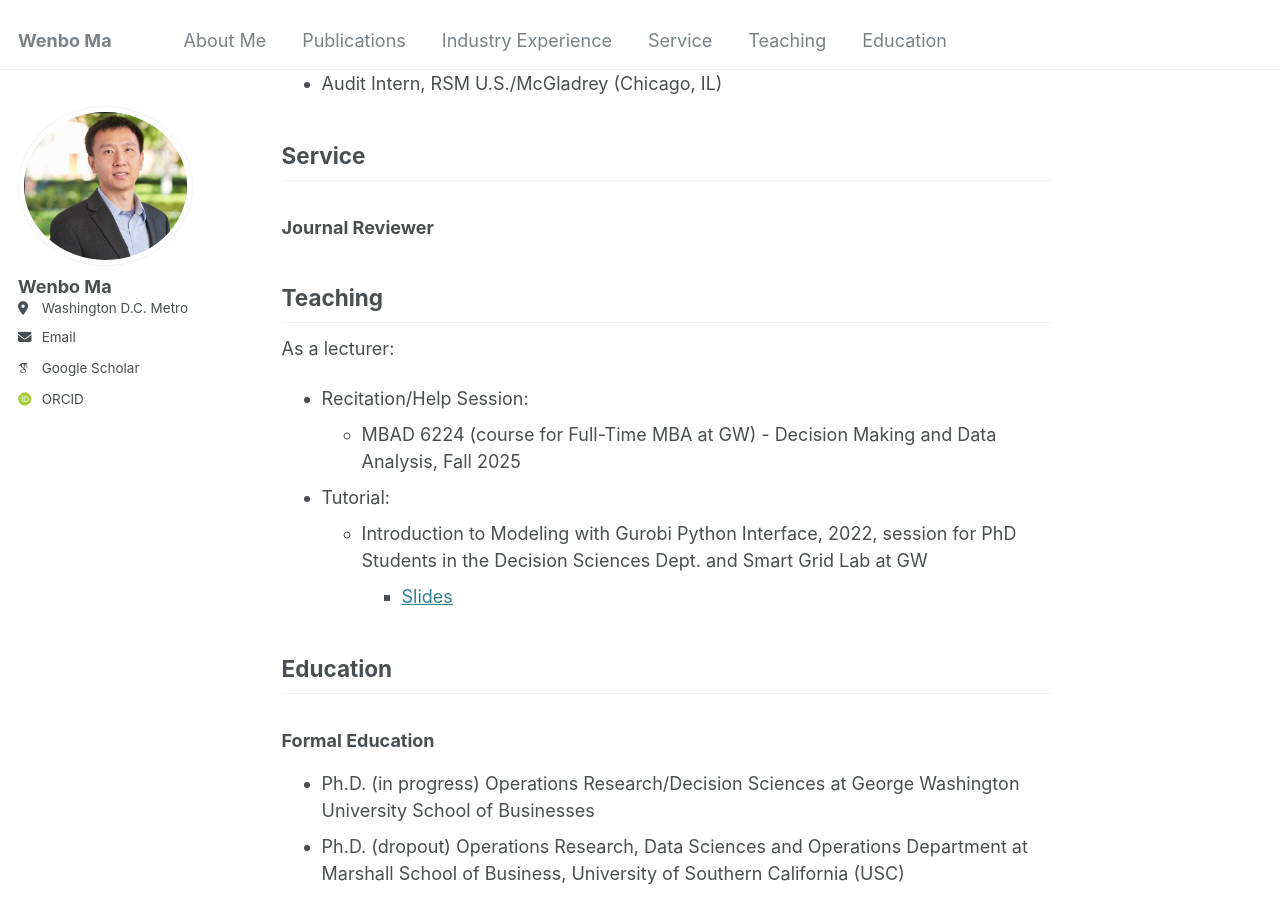
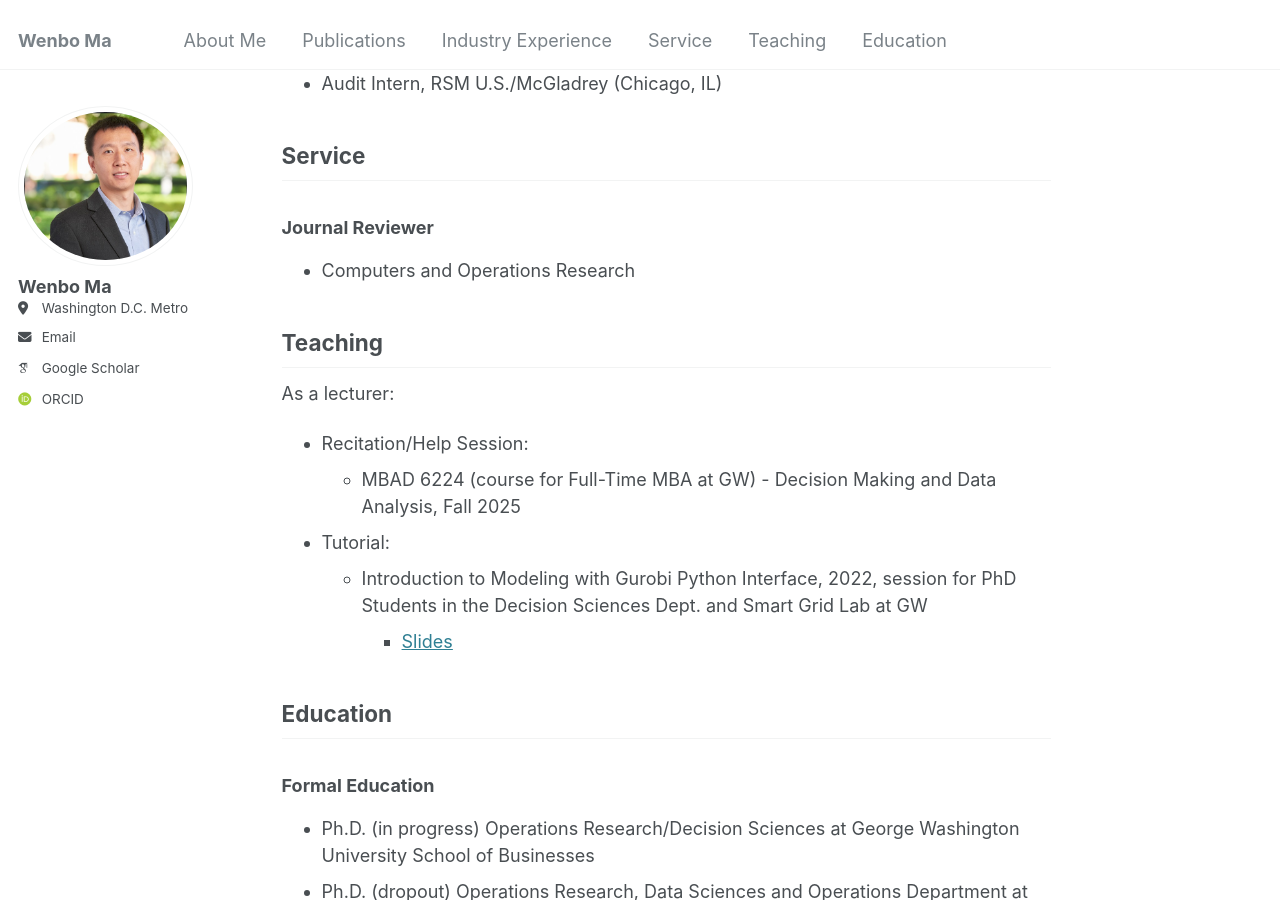
Before and after one commit to wenbo5565/wenbo5565.github.io, a Jekyll site: the page built from _pages/about.md, in a window 1280 px wide and 900 px high, scrolled down 2220 px. Built offline with Jekyll 4.4.1, drawn with Linux system fonts in a browser that asks for light colours; some web fonts are replaced.

Commit message:
Update about.md

```diff
--- a/_pages/about.md
+++ b/_pages/about.md
@@ -64,6 +64,7 @@ Outside of work, I enjoy playing and watching sports — particularly tennis, sw
 
 ## Service <a id="service"></a>
 ### Journal Reviewer
+- Computers and Operations Research
 
 ## Teaching <a id="teaching"></a>
 As a lecturer:
```
